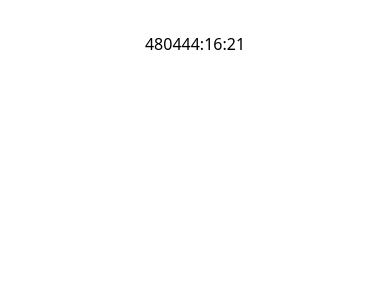
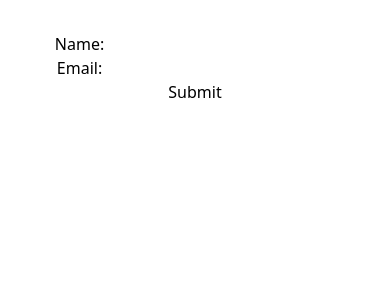
Before and after one commit to Truebus/UseEffect, a React (Vite) app: page / in a window 390 px wide. Shown: the top 300 px of the page. Built offline with nearby package versions, Linux system fonts and the light colour scheme.

Commit message:
today work

```diff
--- a/src/App.jsx
+++ b/src/App.jsx
@@ -1,13 +1,13 @@
 import './App.css'
-import { Fetchdata } from './UseEffect/Data'
-import { Timer } from './UseEffect/Timer'
+import  Form1  from './UseEffect/Form1'
+import { Windowwidth } from './UseEffect/Window'
 
 
 
 function App() {
 return (
    <div>
-    <Timer/>
+   <Form1/>
    </div>
   )
 }
--- /dev/null
+++ b/src/UseEffect/Form1.jsx
@@ -0,0 +1,53 @@
+//Create a form that logs the submitted data to the console when the form is submitted.
+// Requirements:
+// •	Use useState to manage form input values.
+// •	Use useEffect to log the submitted data whenever the form is submitted.
+// •	Include input fields for name and email.
+import React, { useState, useEffect } from 'react';
+
+const Form1= () => {
+  const [name, setName] = useState('');
+  const [email, setEmail] = useState('');
+  const [submittedData, setSubmittedData] = useState(null);
+
+  const handleSubmit = (event) => {
+    event.preventDefault();
+    setSubmittedData({ name, email });
+  };
+
+  useEffect(() => {
+    if (submittedData) {
+      console.log('Submitted Data:', submittedData);
+    }
+  }, [submittedData]);
+
+  return (
+    <form onSubmit={handleSubmit}>
+      <div>
+        <label>
+          Name:
+          <input
+            type="text"
+            value={name}
+            onChange={(e) => setName(e.target.value)}
+            required
+          />
+        </label>
+      </div>
+      <div>
+        <label>
+          Email:
+          <input
+            type="email"
+            value={email}
+            onChange={(e) => setEmail(e.target.value)}
+            required
+          />
+        </label>
+      </div>
+      <button type="submit">Submit</button>
+    </form>
+  );
+};
+
+export default Form1;
--- /dev/null
+++ b/src/UseEffect/Window.jsx
@@ -0,0 +1,31 @@
+//Window Resize Listener
+// Task: Create a component that displays the current window width.
+// Requirements:
+// •	Use useEffect to add an event listener for window resize.
+// •	Update the state with the current window width.
+// •	Clean up the event listener when the component unmounts.
+import { useState, useEffect } from "react";
+
+export const Windowwidth = () => {
+    const [windowWidth, setWindowWidth] = useState(window.innerWidth);
+
+    useEffect(() => {
+        const handleResize = () => {
+            setWindowWidth(window.innerWidth);
+        };
+
+        // Add the event listener for the "resize" event
+        window.addEventListener("resize", handleResize);
+
+        // Cleanup the event listener on unmount
+        return () => {
+            window.removeEventListener("resize", handleResize);
+        };
+    }, []);
+
+    return (
+        <div>
+            <h1>{windowWidth}px</h1>
+        </div>
+    );
+};
```
